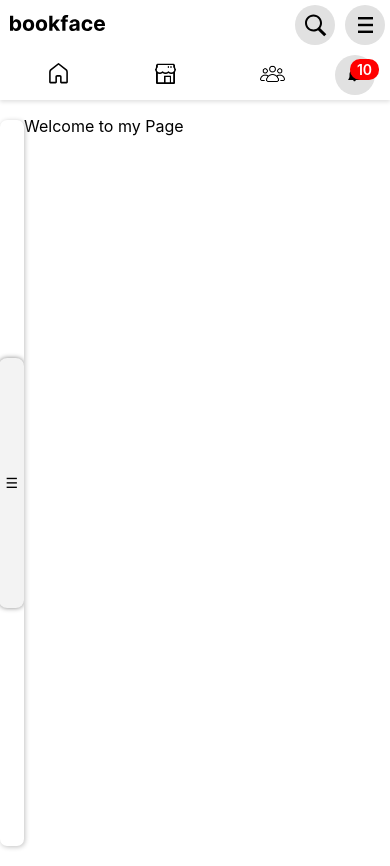
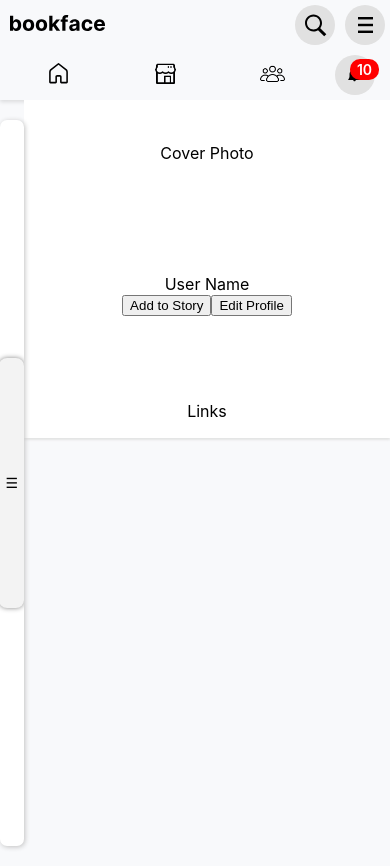
Before and after one commit to Code-Campfire/zenith-masters-8341-client, a React (Create React App) app: page /account in a window 390 px wide. Built offline with nearby package versions, Linux system fonts and the light colour scheme.

Commit message:
Added grid placements, buttons, and layout

```diff
--- /dev/null
+++ b/src/components/account-sub-components/AddFriendBtn.js
@@ -0,0 +1,8 @@
+
+export default function AddFriendBtn() {
+  return (
+    <>
+      <button id="addFriendBtn">Add Friend</button>
+    </>
+  );
+}
--- /dev/null
+++ b/src/components/account-sub-components/AddToStoryBtn.js
@@ -0,0 +1,8 @@
+
+export default function AddToStoryBtn() {
+  return (
+    <>
+        <button id="addToStoryBtnButton">Add to Story</button>
+    </>
+  );
+}
--- /dev/null
+++ b/src/components/account-sub-components/EditProfileBtn.js
@@ -0,0 +1,8 @@
+
+export default function EditProfileBtn() {
+return (
+    <>
+        <button id="editProfileBtnButton">Edit Profile</button>
+    </>
+  );
+}
--- /dev/null
+++ b/src/components/account-sub-components/Header.js
@@ -0,0 +1,23 @@
+import '../../styles/account-sub-components/header.css';
+import AddFriendBtn from './AddFriendBtn';
+import AddToStoryBtn from './AddToStoryBtn';
+import EditProfileBtn from './EditProfileBtn';
+
+export default function Header() {
+  let userID = true;
+return (
+  <>
+    <div id="headerz">
+      <div id='coverBackground'>Cover Photo</div>
+      <div id='main'>
+        User Name
+          <div>
+            {userID ? <AddToStoryBtn /> : <AddFriendBtn />}
+            <EditProfileBtn />
+          </div>
+        </div>
+      <div id='links'>Links</div>
+    </div>
+  </>
+  );
+}
--- a/src/pages/AccountPage.js
+++ b/src/pages/AccountPage.js
@@ -1,3 +1,6 @@
+import React from 'react';
+import Header from '../components/account-sub-components/Header';
+
 //TODO: This has to be based off User ID
 
 // This page will have all the CSS in AccountPage.css and will be styled here.
@@ -6,7 +9,7 @@ export default function AccountPage() {
 
   return(
     <>
-    <p>Welcome to my Page</p>
+    <Header />
     </>
   )
 }
--- /dev/null
+++ b/src/styles/account-sub-components/header.css
@@ -0,0 +1,43 @@
+@import url(../../root.css);
+
+body {
+  background-color: var(--bg-color);
+}
+
+@media screen and (min-width: 320px) and (max-width: 575.98px) {
+#headerz{
+  display: grid;
+  grid-template-rows: .6fr 1fr .3fr;
+  grid-template-areas:
+  'cover'
+  'main'
+  'links';
+  height: 40vh;
+}
+
+#coverBackground {
+  display: flex;
+  background-color: var(--component-cards-color);
+  justify-content: center;
+  align-items: center;
+  grid-area: cover;
+}
+
+#main {
+  grid-area: main;
+  display: flex;
+  flex-direction: column;
+  justify-content: center;
+  align-items: center;
+  background-color: var(--component-cards-color);
+}
+
+#links {
+  grid-area: links;
+  display: flex;
+  justify-content: center;
+  align-items: center;
+  background-color: var(--component-cards-color);
+  box-shadow: 0px 2px 2px rgb(228, 228, 228);
+}
+}
--- a/src/styles/index.css
+++ b/src/styles/index.css
@@ -42,7 +42,7 @@ a {
   color: var(--title-font-color);
   background-color: var(--component-cards-color);
   border-radius: 7px;
-  box-shadow: 1px 1px 5px rgb(193, 193, 193);
+  box-shadow: 1px 1px 5px rgb(228, 228, 228);
 }
 .links-mid.active {
   background-color: #dddddd;
```
